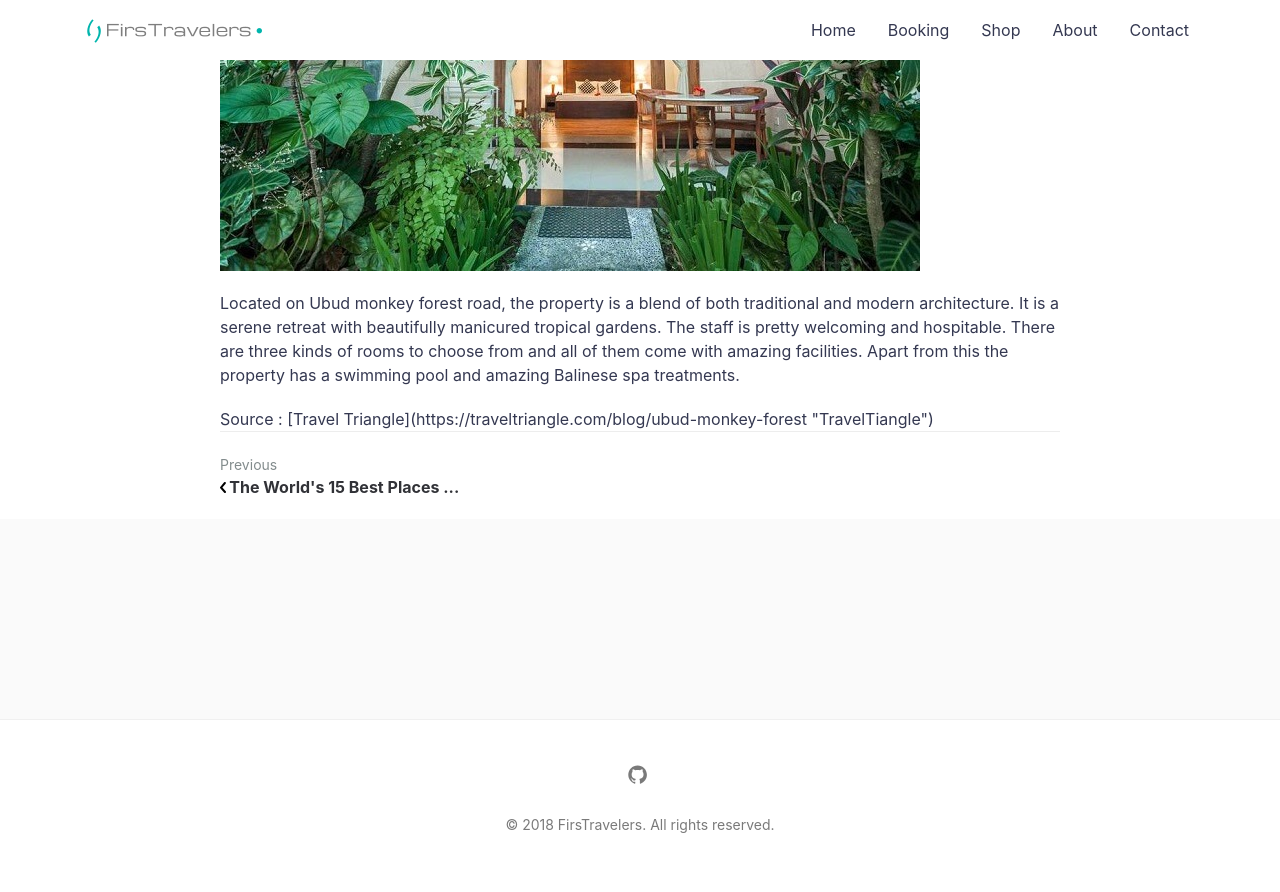
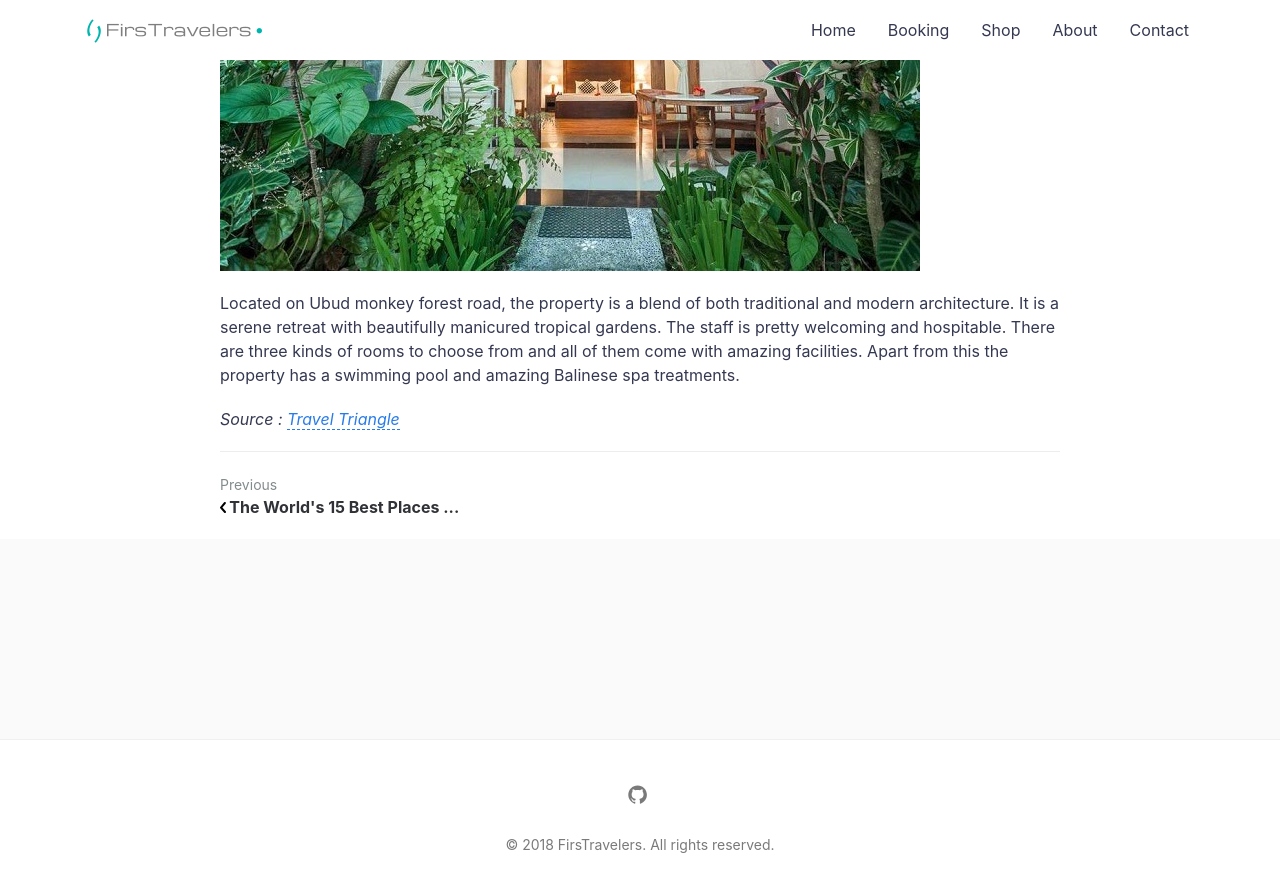
Before and after one commit to artipedia/firstravelers, a Jekyll site: the page built from _posts/2018-09-11-planning-to-visit-the-ubud-monkey-forest.md, in a window 1280 px wide and 900 px high, scrolled down 4130 px. Shown: the top 892 px of the window. Built offline with Jekyll 4.4.1, drawn with Linux system fonts in a browser that asks for light colours; comment, search, counter and statistics services are not loaded.

Commit message:
Update 2018-09-11-planning-to-visit-the-ubud-monkey-forest.md

```diff
--- a/_posts/2018-09-11-planning-to-visit-the-ubud-monkey-forest.md
+++ b/_posts/2018-09-11-planning-to-visit-the-ubud-monkey-forest.md
@@ -45,7 +45,7 @@ Once a hub for artists, today the place has turned into a luxury resort. Komanek
 
 Located on Ubud monkey forest road, the property is a blend of both traditional and modern architecture. It is a serene retreat with beautifully manicured tropical gardens. The staff is pretty welcoming and hospitable. There are three kinds of rooms to choose from and all of them come with amazing facilities. Apart from this the property has a swimming pool and amazing Balinese spa treatments.
 
-<div class="source">Source : [Travel Triangle](https://traveltriangle.com/blog/ubud-monkey-forest "TravelTiangle")</div>
+_Source : [Travel Triangle](https://traveltriangle.com/blog/ubud-monkey-forest "TravelTiangle")_
 
 [uic]: https://firstravelers.com/assets/img/posts/Ubud-Inn-Cottages.jpg "Ubud Inn Cottages"
 [kamf]: https://firstravelers.com/assets/img/posts/Komaneka-at-Monkey-Forest.jpg "Komaneka at Monkey Forest"
```
